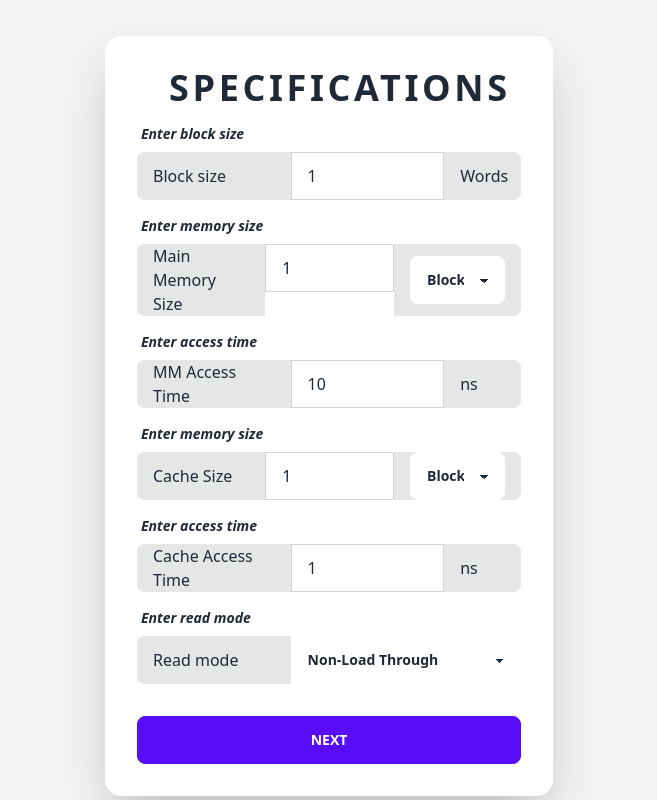
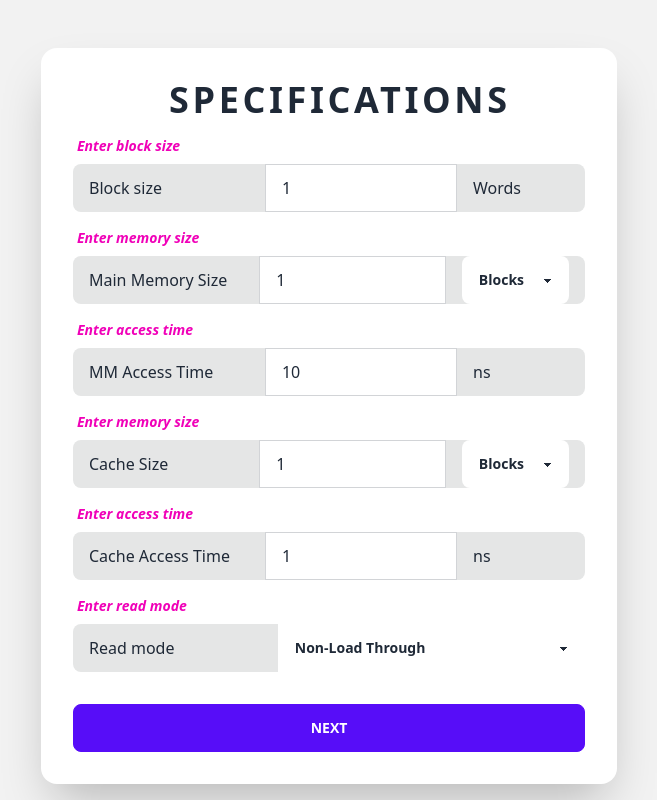
Before and after one commit to Pierre120/cache-simulation, a Nuxt app: page /fam/lru in a window 1280 px wide. Shown: the top 800 px of the page, without its empty margins (311-968 px from the left). Built offline with nearby package versions, Linux system fonts and the light colour scheme.

Commit message:
Modified specs and sequence input form
- Adjusted components for the input forms
- Added text colors

```diff
--- a/components/CustomInput.vue
+++ b/components/CustomInput.vue
@@ -2,7 +2,7 @@
   <div>
     <div v-if="type === 'block-size'" class="form-control">
       <label class="label">
-        <span class="label-text italic font-bold">Enter block size</span>
+        <span class="label-text italic font-bold text-secondary">Enter block size</span>
       </label>
       <label class="input-group">
         <span class = "w-2/5">Block size</span>
@@ -13,20 +13,20 @@
           min="1"
           v-model="numValue"
         />
-        <span class="w-1/5">Words</span>
+        <span class="w-1/5 pr-28">Words</span>
       </label>
     </div>
 
     <div v-if="type === 'memory-size'" class="form-control">
       <label class="label">
-        <span class="label-text italic font-bold">Enter memory size</span>
+        <span class="label-text italic font-bold text-secondary">Enter memory size</span>
       </label>
       <label class="input-group">
         <span class="w-2/5">{{ label }}</span>
         <input
           type="number"
           placeholder="4"
-          class="input input-bordered w-2/5"
+          class="input input-bordered w-2/5 "
           min="1"
           v-model="numValue"
         />
@@ -42,7 +42,7 @@
 
     <div v-if="type === 'access-time'" class="form-control">
       <label class="label">
-        <span class="label-text italic font-bold">Enter access time</span>
+        <span class="label-text italic font-bold text-secondary">Enter access time</span>
       </label>
       <label class="input-group">
         <span class="w-2/5">{{ label }}</span>
@@ -53,13 +53,13 @@
           min="1"
           v-model="numValue"
         />
-        <span class="w-1/5">ns</span>
+        <span class="w-1/5 pr-28">ns</span>
       </label>
     </div>
 
     <div v-if="type === 'read-type'" class="form-control">
       <label class="label">
-        <span class="label-text italic font-bold">Enter read mode</span>
+        <span class="label-text italic font-bold text-secondary">Enter read mode</span>
       </label>
       <label class="input-group">
         <span class="w-2/5">Read mode</span>
@@ -73,7 +73,7 @@
 
     <div v-if="type === 'input-sequence'" class="form-control">
       <label class="label">
-        <span class="label-text italic font-bold">Enter input sequence</span>
+        <span class="label-text italic font-bold text-secondary">Enter input sequence</span>
       </label>
       <label class="input-group">
         <span class="w-2/5">Input Sequence</span>
@@ -87,7 +87,7 @@
 
     <div v-if="type === 'pass-count'" class="form-control">
       <label class="label">
-        <span class="label-text italic font-bold">Enter number of pass</span>
+        <span class="label-text italic font-bold text-secondary">Enter number of pass</span>
       </label>
       <label class="input-group">
         <span class="w-2/5">Pass</span>
--- a/components/form/specs.vue
+++ b/components/form/specs.vue
@@ -2,9 +2,9 @@
   <div>
     <div class="hero min-h-screen bg-base-200">
       <div class="hero-content">
-        <div class="card flex-shrink-0 w-full max-w-md shadow-2xl bg-base-100">
+        <div class="card flex-shrink-0 w-full max-w-xl shadow-2xl bg-base-100">
           <div class="card-body">
-            <h2 class="card-title tracking-widest font-bold text-4xl px-8">SPECIFICATIONS</h2>
+            <h2 class="card-title tracking-widest font-bold text-4xl px-24">SPECIFICATIONS</h2>
             <custom-input
               type="block-size"
               v-model:value="blockModel"
```
